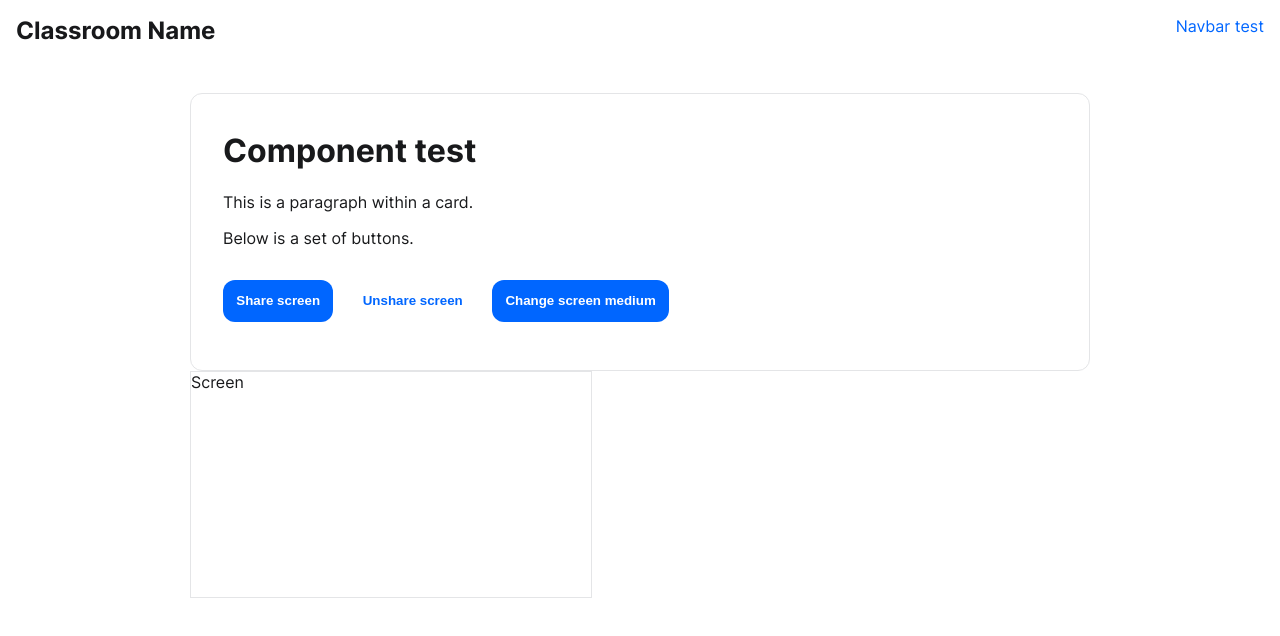
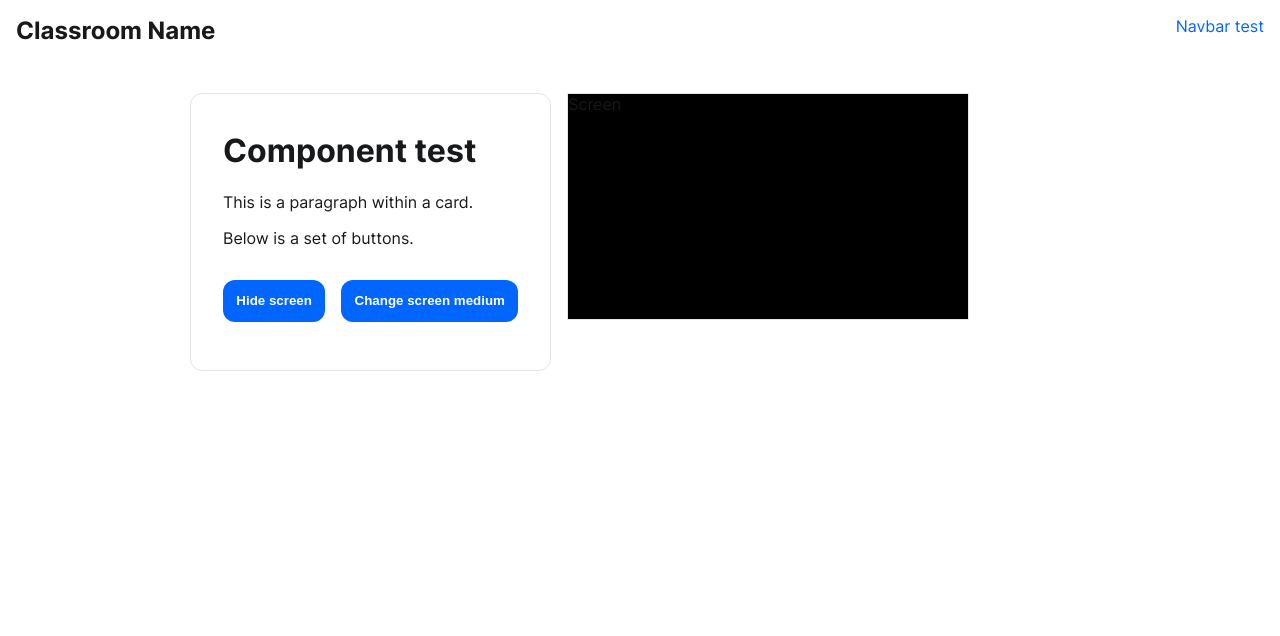
Before and after one commit to arbabf/next-gen-virtual-classroom, a Next.js app in the folder source/frontend/: page /screen in a window 1280 px wide. Shown: the top 636 px of the page. Built offline with nearby package versions, Linux system fonts and the light colour scheme.

Commit message:
Panel: completed the roadmap requirements Complete screen hide/show and media changing (though rudimentary)

```diff
--- a/source/frontend/components/common/panel/Panel.module.css
+++ b/source/frontend/components/common/panel/Panel.module.css
@@ -16,6 +16,17 @@
     top: 0;
     left: 0;
 }
+
+.screen[media="true"]{
+    background-image: url("../../../public/favicon.ico");
+    background-color: black;
+}
+
+.expandedscreen[media="true"]{
+    background-image: url("../../../public/favicon.ico");
+    background-color: black;
+}
+
 .screen:hover{
     cursor: pointer;
 }
--- a/source/frontend/components/common/panel/panel.tsx
+++ b/source/frontend/components/common/panel/panel.tsx
@@ -12,14 +12,24 @@ import styles from './Panel.module.css';
  * Panel properties.
  */
  type PanelProps = {
+	expanded?: boolean;
+	media: boolean;
     label: string;
-	expanded?: boolean;
 };
 
-class Panel extends Component<PanelProps> {
+/**
+ * Panel state - dynamically assigned.
+ */
+type PanelState = {
+	expanded: boolean;
+}
+
+class Panel extends Component<PanelProps, PanelState> {
 	constructor(props: PanelProps) {
 		super(props);
-		this.state = {expanded: this.props.expanded === undefined ? false : this.props.expanded}
+		this.state = {
+					expanded: this.props.expanded === undefined ? false : this.props.expanded
+					}
 	}
 
 	// If using vscode with ts-react plugin, this will throw an error (alongside the classname code). But it works perfectly and is the way we should do it.
@@ -31,9 +41,12 @@ class Panel extends Component<PanelProps> {
 		return (
 			<div
 				className={
-					styles.screen + ' ' + (this.state.expanded === false ? styles.screen : styles.expandedscreen)
+					styles.screen +
+					' ' +
+					(this.state.expanded === false ? styles.screen : styles.expandedscreen)
 				}
 				onClick={this.expandScreen}
+				media={this.props.media.toString()} // State doesn't work here. Why? I don't know. But we're going to use props anyway.
 			>
                 {this.props.label}
 			</div>
--- /dev/null
+++ b/source/frontend/components/common/screencontainer/ScreenContainer.module.css
@@ -0,0 +1,6 @@
+.container {
+	display: flex;
+	gap: var(--spacing-s);
+	flex-wrap: wrap;
+	margin: var(--vertical-padding) 0;
+}
--- /dev/null
+++ b/source/frontend/components/common/screencontainer/ScreenContainer.tsx
@@ -0,0 +1,65 @@
+/**
+ * Screen container; contains and controls a Panel (the screen) and the buttons that interact with it.
+ * Author: Arbab Ahmed, Group 15 [Project 5]
+ * Last modified: 10/08/2022
+ */
+
+import { Component } from 'react';
+import React from 'react';
+import styles from './ScreenContainer.module.css';
+import Button from '../../common/button/button';
+import ButtonSet from '../../common/buttonset/buttonset';
+import Card from '../../common/card/card';
+import Panel from '../../common/panel/panel';
+
+/**
+ * Screen container props. Mostly useless.
+ */
+type ScreenContainerProps = {
+    screenOn?: boolean;
+    mediaOn?: boolean;
+}
+
+class ScreenContainer extends Component<ScreenContainerProps> {
+    constructor(props: ScreenContainerProps) {
+        super(props);
+        this.state = {
+            screenOn: this.props.screenOn === undefined ? false : this.props.screenOn,
+            mediaOn: this.props.mediaOn === undefined ? false : this.props.mediaOn
+        }
+    }
+
+    toggleScreen = () => {
+        this.setState({screenOn: !this.state.screenOn})
+    }
+
+    toggleMedia = () => {
+        this.setState({mediaOn: !this.state.mediaOn})
+    }
+
+    render() {
+        return (
+            <div
+                className={
+                    styles.container
+                }
+            >
+                <Card>
+					<h1>Component test</h1>
+
+					<p>This is a paragraph within a card.</p>
+
+					<p>Below is a set of buttons.</p>
+
+					<ButtonSet>
+						<Button onClick={this.toggleScreen} label={this.state.screenOn ? "Hide screen" : "Show screen"}/>
+						<Button onClick={this.toggleMedia} label="Change screen medium" />
+					</ButtonSet>
+				</Card>
+				{this.state.screenOn ? <Panel label="Screen" media={this.state.mediaOn}/> : null}
+            </div>
+        );
+    }
+}
+
+export default ScreenContainer;
--- a/source/frontend/pages/screen.tsx
+++ b/source/frontend/pages/screen.tsx
@@ -1,24 +1,9 @@
 import type { NextPage } from 'next';
 import Head from 'next/head';
 import React from 'react';
-import Button from '../components/common/button/button';
-import ButtonSet from '../components/common/buttonset/buttonset';
-import Card from '../components/common/card/card';
 import Navbar from '../components/navigation/navbar/navbar';
-import Panel from '../components/common/panel/panel';
 import styles from '../styles/pages/Home.module.css';
-
-function openScreen(){
-	console.log("I have clicked a button.")
-}
-
-function closeScreen(){
-	console.log("I have clicked a different button.")
-}
-
-function changeScreen(){
-	console.log("I have clicked the third button.")
-}
+import ScreenContainer from '../components/common/screencontainer/ScreenContainer';
 
 const Home: NextPage = () => {
 	return (
@@ -32,20 +17,7 @@ const Home: NextPage = () => {
 			<Navbar classroomName="Classroom Name" />
 
 			<main className={styles.main}>
-				<Card>
-					<h1>Component test</h1>
-
-					<p>This is a paragraph within a card.</p>
-
-					<p>Below is a set of buttons.</p>
-
-					<ButtonSet>
-						<Button onClick={openScreen} label="Share screen" />
-						<Button onClick={closeScreen} label="Unshare screen" unfilled />
-						<Button onClick={changeScreen} label="Change screen medium" />
-					</ButtonSet>
-				</Card>
-				<Panel label="Screen"/>
+				<ScreenContainer screenOn mediaOn/>
 			</main>
 		</>
 	);
```
